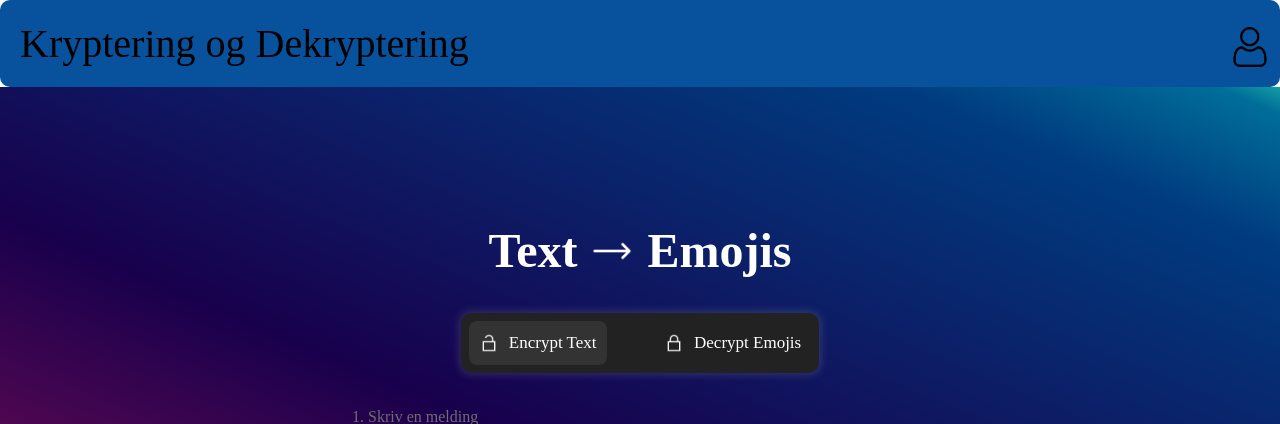
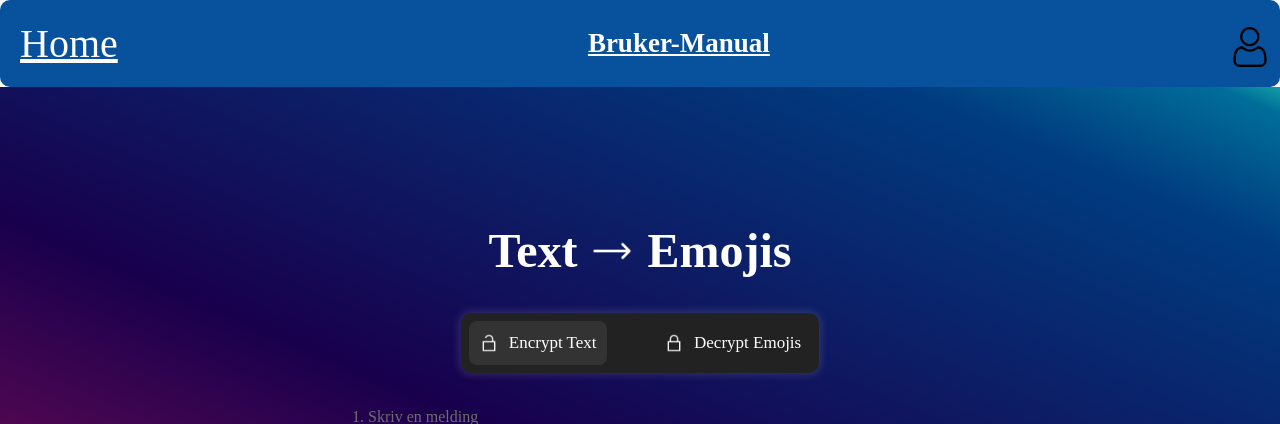
Before and after one commit to Dakimad/Emoji-Krypting-og-dekrypting, a PHP site: page / in a window 1280 px wide. Shown: the top 424 px of the page. Run offline with PHP 8.4, Linux system fonts and the light colour scheme; some libraries are stand-ins or nearby versions.

Commit message:
funker men ikke optimalt

```diff
--- a/css/index.css
+++ b/css/index.css
@@ -255,11 +255,6 @@ button img {
     margin-top: 40px;
     box-shadow: 0 0 0.5em 0.1em #c3c3c333;;
 }
-/* Setter lenketeksten til svart og fjerner understreking på hele siden */
-a {
-    text-decoration: none; /* Fjerner understrek på lenker */
-    color: black; /* Endrer lenkefargen til svart */
-}
 
 /* Navigasjonsdiv-elementet */
 .nav_flex {
@@ -311,3 +306,11 @@ a {
     padding: 20px;
     margin-right: 20px;
 }
+
+/* Hele div-elementet for produktene */
+.inne {
+    display: flex;
+    flex-direction: row;
+    justify-content: space-around;
+    margin-top: 20px;
+}
--- a/index.html
+++ b/index.html
@@ -14,24 +14,31 @@
 </head>
 
 <body>
-        <!-- Navigasjonslinje -->
     <div class="nav_prod">
         <div class="nav_flex">
             <div id="tittel">
                 <a href="homepage.html"> <!-- Lenke til hjemmesiden -->
-                        Kryptering og Dekryptering <!-- Tittel på nettsiden -->
+                    Home <!-- Tittel på nettsiden -->
                 </a>
             </div>
-                <!-- Bruker- og handlevogn-ikoner -->
+            <div class="produkt">
+                <a href="brukerManual.html">
+                    <h2 id="prod" >Bruker-Manual</h2> <!-- Overskrift for Produkter -->
+                </a>
+            </div>
+            <!-- Ikoner for bruker og handlekurv -->
             <div class="handel">
+                <div id="logginnbox">
                     <div id="login">
-                        <a href="loginn.html">
+                        <a href="login.html">
                             <img src="img/user.png" alt="profil" id="user"> <!-- Ikoner for brukerprofiler -->
                         </a>
                     </div>
                 </div>
             </div>
         </div>
+    </div>
+
     <!-- Main container -->
     <div id="main">
         <!-- Main heading with an arrow image -->
```
Lines whose indentation alone changed are shown as unchanged.
